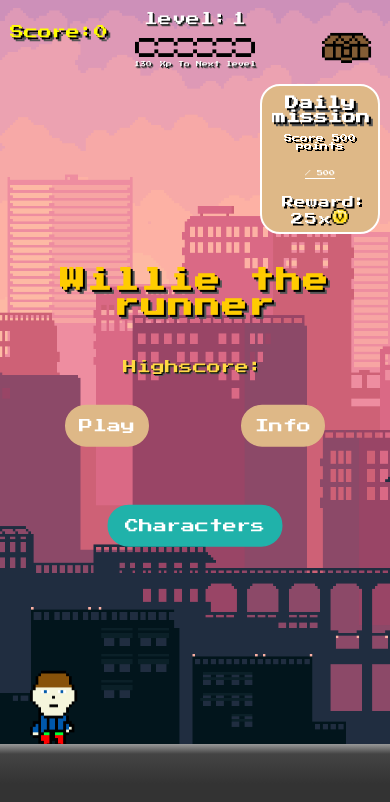
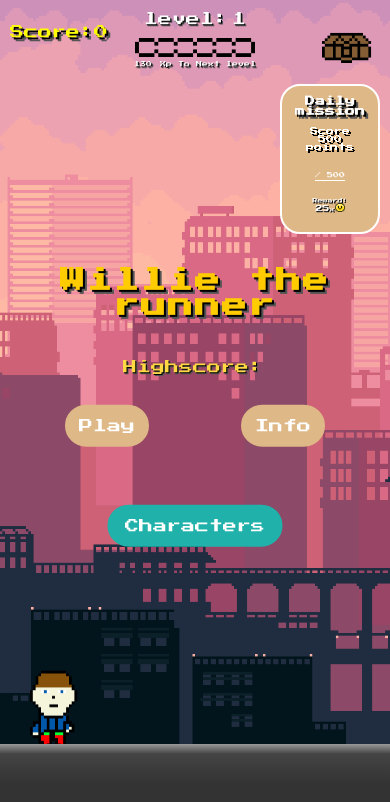
Before and after one commit to Joel050505/JumpGame, a plain HTML site: page index.html in a window 390 px wide. Drawn offline with Linux system fonts and the light colour scheme.

Commit message:
mobile design update

```diff
--- a/index.html
+++ b/index.html
@@ -251,8 +251,9 @@
           <span id="mission-count">0</span>
           / <span id="mission-amount">500</span>
         </p>
-        <p id="">
+        <p id="mission-reward">
           Reward: <span id="reward-amount">25</span>x<img
+            id="coin-img2"
             src="pictures/New Piskel (29).gif"
             alt=""
             width="18"
--- a/style.css
+++ b/style.css
@@ -555,6 +555,18 @@ h3 {
     left: 30px;
   }
 
+  #mission-reward {
+    font-size: 5px;
+    text-shadow: 1px 1px black, 1px 1px #555;
+  }
+  #reward-amount {
+    font-size: 7px;
+    letter-spacing: normal;
+  }
+  #coin-img2 {
+    width: 10px;
+  }
+
   #willie {
     width: 50px;
   }
@@ -613,16 +625,17 @@ h3 {
   }
 
   #mission-container {
-    right: 130px;
+    right: 110px;
+    top: 10%;
   }
 
   #mission-box {
-    width: 120px;
+    width: 100px;
     height: 150px;
   }
 
   #mission-container h4 {
-    font-size: 14px;
+    font-size: 10px;
   }
 
   #mission-name {
```
